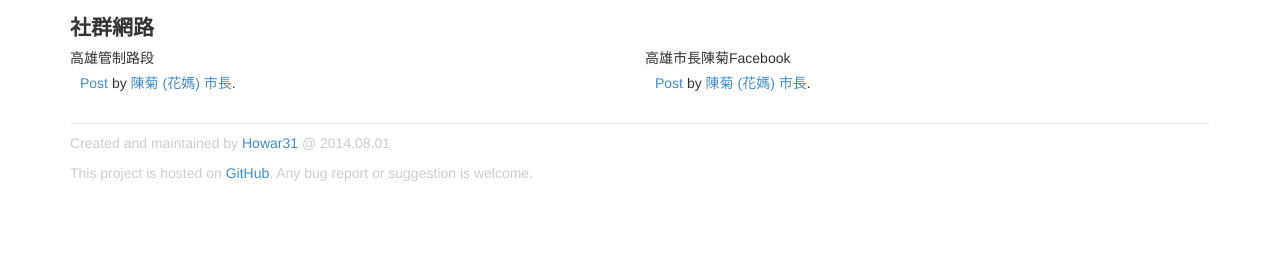
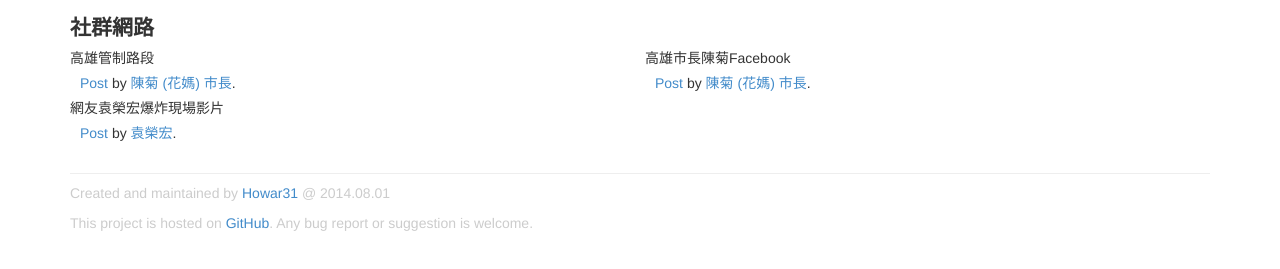
Before and after one commit to howar31/KaohsiungExplosion, a plain HTML site: page index.html in a window 1280 px wide. Shown: the part 3432-3701 px from the top of the page. Before the commit the page ends 3655 px from the top, so only its background shows below. Drawn offline with Linux system fonts and the light colour scheme.

Commit message:
New Facebook post: 袁榮宏爆炸現場影片

```diff
--- a/index.html
+++ b/index.html
@@ -124,6 +124,18 @@
 <div class="fb-post" data-href="https://www.facebook.com/kikuChen/posts/10152227338767405" data-width="560"><div class="fb-xfbml-parse-ignore"><a href="https://www.facebook.com/kikuChen/posts/10152227338767405">Post</a> by <a href="https://www.facebook.com/kikuChen">陳菊 (花媽) 市長</a>.</div></div>
 		</div>
 	</div>
+	<div class="row">
+		<div class="col-sm-6">網友袁榮宏爆炸現場影片</div>
+		<div class="col-sm-6"></div>
+	</div>
+	<div class="row">
+		<div class="col-sm-6">
+			<div id="fb-root"></div> <script>(function(d, s, id) { var js, fjs = d.getElementsByTagName(s)[0]; if (d.getElementById(id)) return; js = d.createElement(s); js.id = id; js.src = "//connect.facebook.net/en_US/all.js#xfbml=1"; fjs.parentNode.insertBefore(js, fjs); }(document, 'script', 'facebook-jssdk'));</script>
+<div class="fb-post" data-href="https://www.facebook.com/photo.php?v=1444247869184193" data-width="560"><div class="fb-xfbml-parse-ignore"><a href="https://www.facebook.com/photo.php?v=1444247869184193">Post</a> by <a href="https://www.facebook.com/profile.php?id=100007969809860">袁榮宏</a>.</div></div>
+		</div>
+		<div class="col-sm-6">
+		</div>
+	</div>
 	</div><!-- .row-block -->
 
 	<div id="footer">
```
